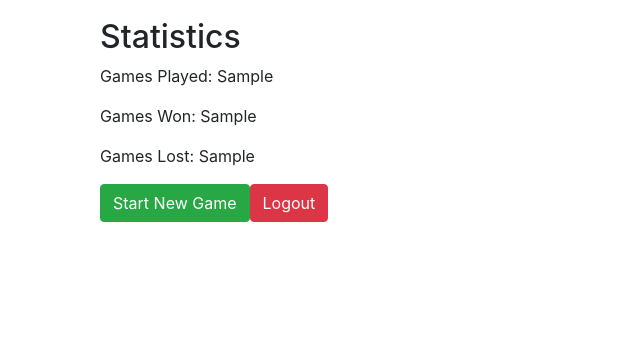
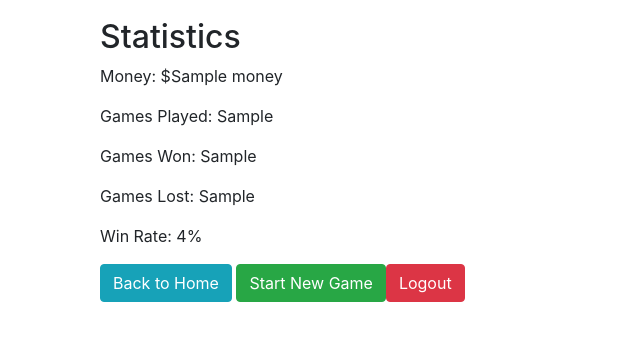
Before and after one commit to henryblu/Cyber-Security-Base-2024-Project-1, a Django app: template blackjack_app/templates/blackjack_app/profile.html in a window 1280 px wide. Shown: the part 174-515 px from the top of the page, without its empty margins (0-640 px from the left). Run offline with Django 5.2, Linux system fonts and the light colour scheme; the template is opened without the code that fills it: most values are stand-ins (such as "Sample title", 1, 10 or a date in 2020); some libraries are stand-ins or nearby versions.

Commit message:
chore: Update profile view to display user statistics and add game start and logout buttons

```diff
--- a/blackjack_app/templates/blackjack_app/profile.html
+++ b/blackjack_app/templates/blackjack_app/profile.html
@@ -6,10 +6,14 @@
     <p>Username: {{ user.username }}</p>
     <p>Email: {{ user.email }}</p>
     <h2>Statistics</h2>
+    <p>Money: ${{ money }}</p>
     <p>Games Played: {{ games_played }}</p>
     <p>Games Won: {{ games_won }}</p>
     <p>Games Lost: {{ games_lost }}</p>
+    <p>Win Rate: {{ win_rate }}%</p>
+    <a href="{% url 'home' %}" class="btn btn-info">Back to Home</a>
     <a href="{% url 'start_game' %}" class="btn btn-success">Start New Game</go>
     <a href="{% url 'logout' %}" class="btn btn-danger">Logout</a>
+
 </div>
 {% endblock %}
```
